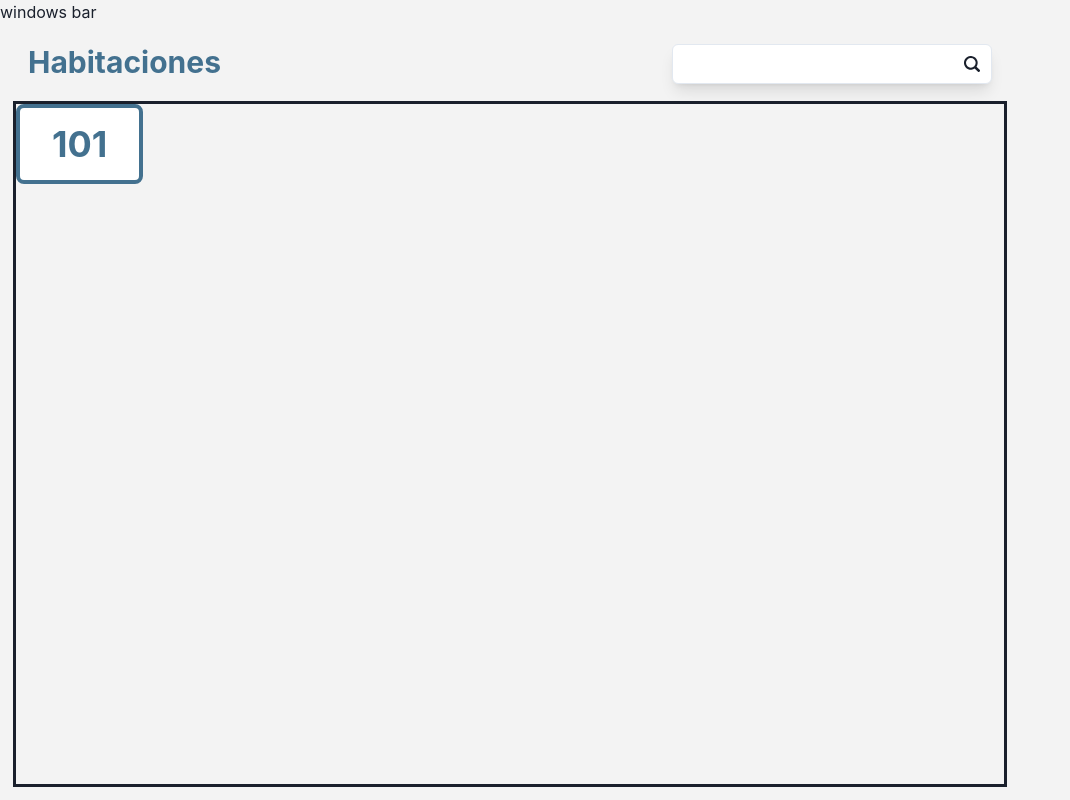
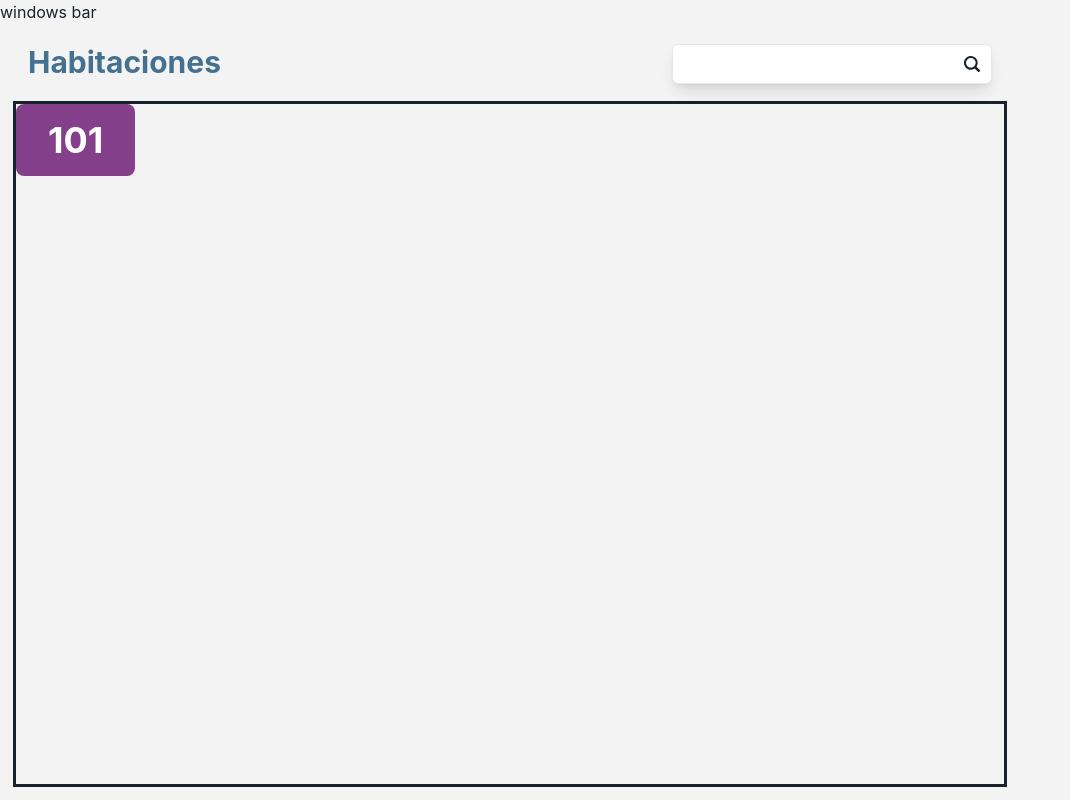
Before and after one commit to Gorgontes/sistema_hostalero_local, a React (Vite) app: page / in a window 1280 px wide. Shown: the whole page, without its empty margins (0-1070 px from the left). Built offline with nearby package versions, Linux system fonts and the light colour scheme.

Commit message:
habitacion clases de tailwind completa

```diff
--- a/postcss.config.js
+++ b/postcss.config.js
@@ -1,6 +1,7 @@
 module.exports = {
   plugins: {
     'postcss-import': {},
+    'tailwindcss/nesting': {},
     tailwindcss: {},
     autoprefixer: {},
   }
--- a/src/components/HabitacionCard.tsx
+++ b/src/components/HabitacionCard.tsx
@@ -1,12 +1,21 @@
 import React from 'react'
+type Estado = 'ocupada' | 'libre' | 'reservada';
 
 type Props = {
-  name: string
+  estado: Estado,
+  nombre: string
+}
+function habitacionStyle(estado: Estado) {
+  switch(estado) {
+    case 'ocupada': return 'habitacion-card--ocupada';
+    case 'libre': return 'habitacion-card--libre';
+    case 'reservada': return 'habitacion-card--reservada';
+  }
 }
 
 const HabitacionCard = (props: Props) => {
   return (
-    <div className='habitacion-card'>{props.name}</div>
+    <div className={`habitacion-card ${habitacionStyle(props.estado)}`}>{props.nombre}</div>
   )
 }
 
--- a/src/pages/Habitaciones/HabitacionGroup.tsx
+++ b/src/pages/Habitaciones/HabitacionGroup.tsx
@@ -11,7 +11,8 @@ import {
 import NewHabitacionForm from "./NewHabitacionForm";
 
 interface Props {
-  piso: Awaited<ReturnType<typeof fetchPisoById>>;
+  // piso: Awaited<ReturnType<typeof fetchPisoById>>;
+  piso: Awaited< ReturnType< typeof fetchPisoById > >;
 }
 
 const HabitacionGroup: React.FC<Props> = (props) => {
--- a/src/pages/Habitaciones/index.tsx
+++ b/src/pages/Habitaciones/index.tsx
@@ -40,7 +40,7 @@ const HabitacionesPage = (props: Props) => {
           </InputGroup>
         </div>
         <div className="outline grow h-0">
-          <HabitacionCard name="101"/>
+          <HabitacionCard nombre="101" estado="reservada"/>
         </div>
       </div>
       <div >
--- a/src/styles/main.css
+++ b/src/styles/main.css
@@ -28,3 +28,7 @@ body {
   height: 100%;
   background-color: #F3F3F3;
 }
+
+.asdjflajsdkl {
+  border-radius: 2px solid purple;
+}
--- a/src/styles/tailwind/custom_components.css
+++ b/src/styles/tailwind/custom_components.css
@@ -1,6 +1,31 @@
-
 @layer components {
   .habitacion-card {
-    @apply text-4xl font-bold text-primario py-4 px-8 bg-white w-fit rounded-lg border-primario border-4;
+    @apply text-4xl font-bold py-4 px-8 w-fit rounded-lg;
+  }
+
+  .habitacion-card--libre {
+    @apply text-primario bg-white border-primario border-4;
+  }
+  .habitacion-card--ocupada {
+    @apply text-white bg-primario;
+  }
+  .habitacion-card--reservada {
+    @apply text-white bg-morado;
   }
 }
+  /* .habitacion-card {
+    @apply text-4xl font-bold py-4 px-8 w-fit rounded-lg;
+  }
+
+  .habitacion-card--libre {
+    @apply text-primario bg-white border-primario border-4;
+    outline: 2px solid blue;
+  }
+  .habitacion-card--ocupada {
+    @apply text-white bg-primario;
+    outline: 2px solid blue;
+  }
+  .habitacion-card--reservada {
+    @apply text-white bg-morado;
+    outline: 2px solid purple;
+  } */
```
